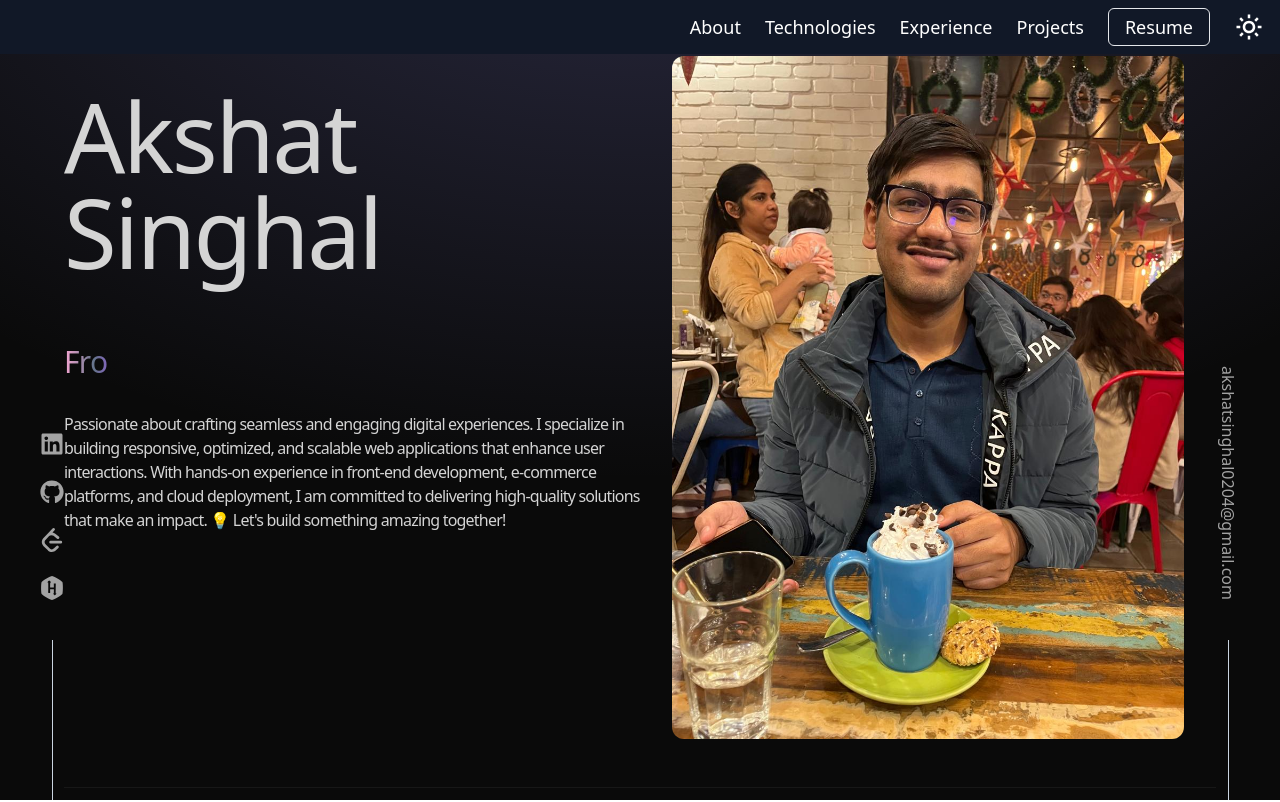
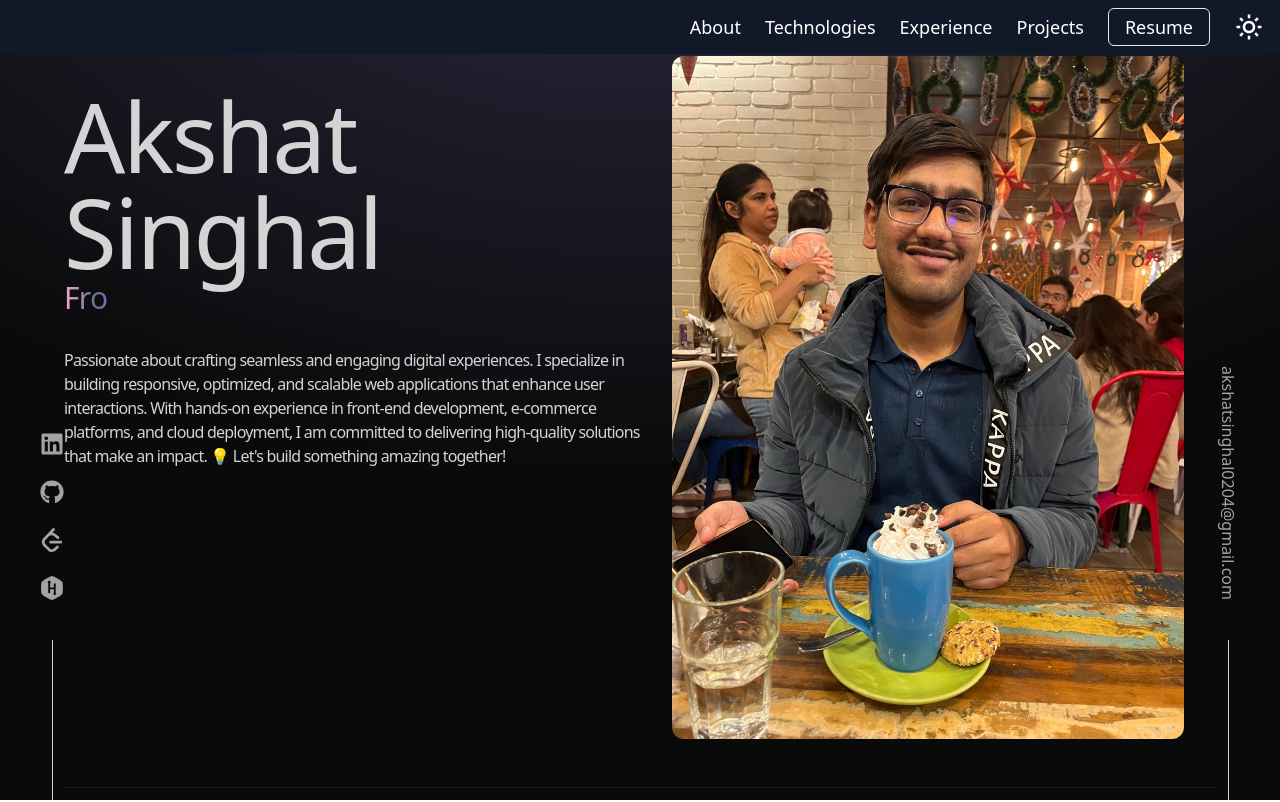
Before and after one commit to akshatmikki/Porfolio, a React (Vite) app: page / in a window 1280 px wide. Shown: the top 802 px of the page. Built offline with nearby package versions, Linux system fonts and the light colour scheme.

Commit message:
Update Hero.jsx

```diff
--- a/src/components/Hero.jsx
+++ b/src/components/Hero.jsx
@@ -22,9 +22,10 @@ const Hero = ({ isDarkMode }) => {
               variants={container(0)}
               initial="hidden"
               animate="visible"
-              className={`max-[375px]:text-3xl  max-md:text-4xl pb-16 text-6xl font-thin tracking-tight lg:mt-16 xl:text-8xl ${
-                isDarkMode ? "text-neutral-800" : ""
-              }`}
+             className={`text-4xl max-[425px]:text-3xl sm:text-5xl md:text-6xl xl:text-8xl font-thin tracking-tight mt-6 lg:mt-16 ${
+  isDarkMode ? "text-neutral-800" : ""
+}`}
+
             >
               Akshat Singhal
             </motion.h1>
```
